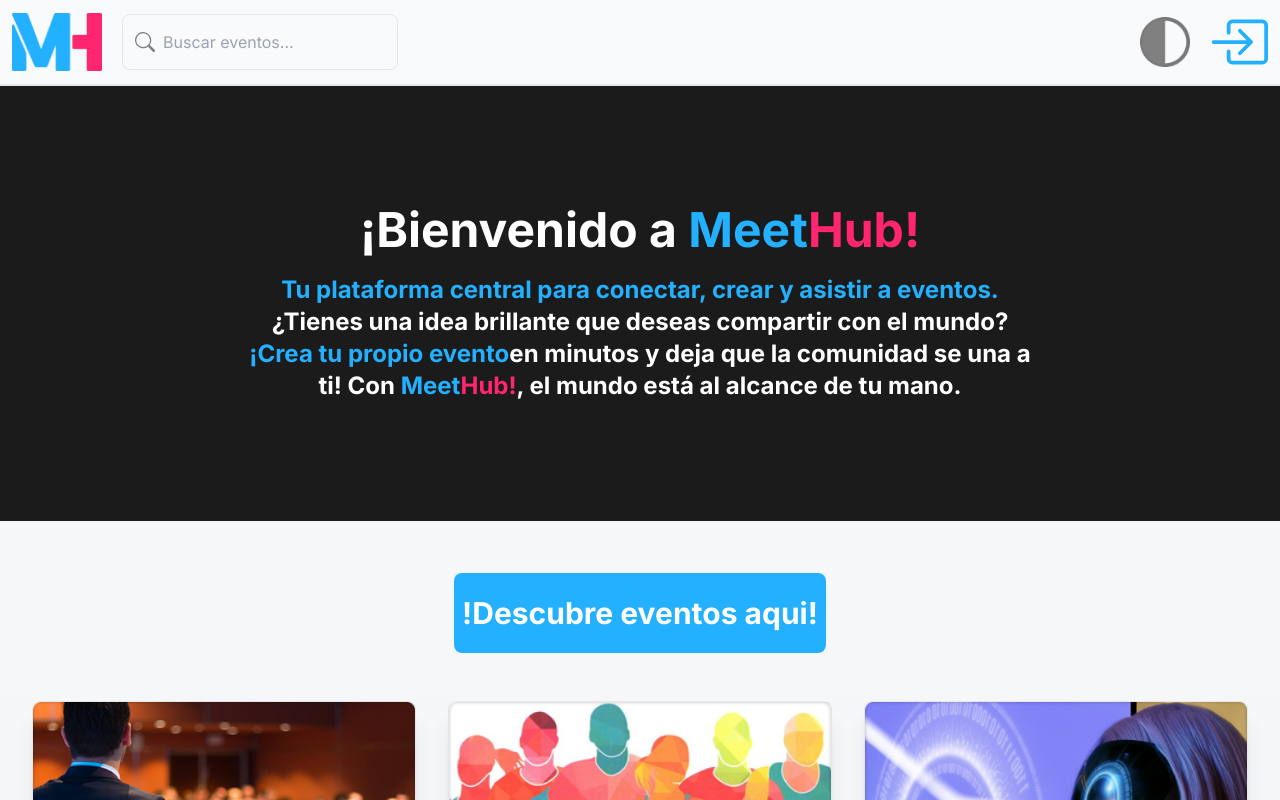
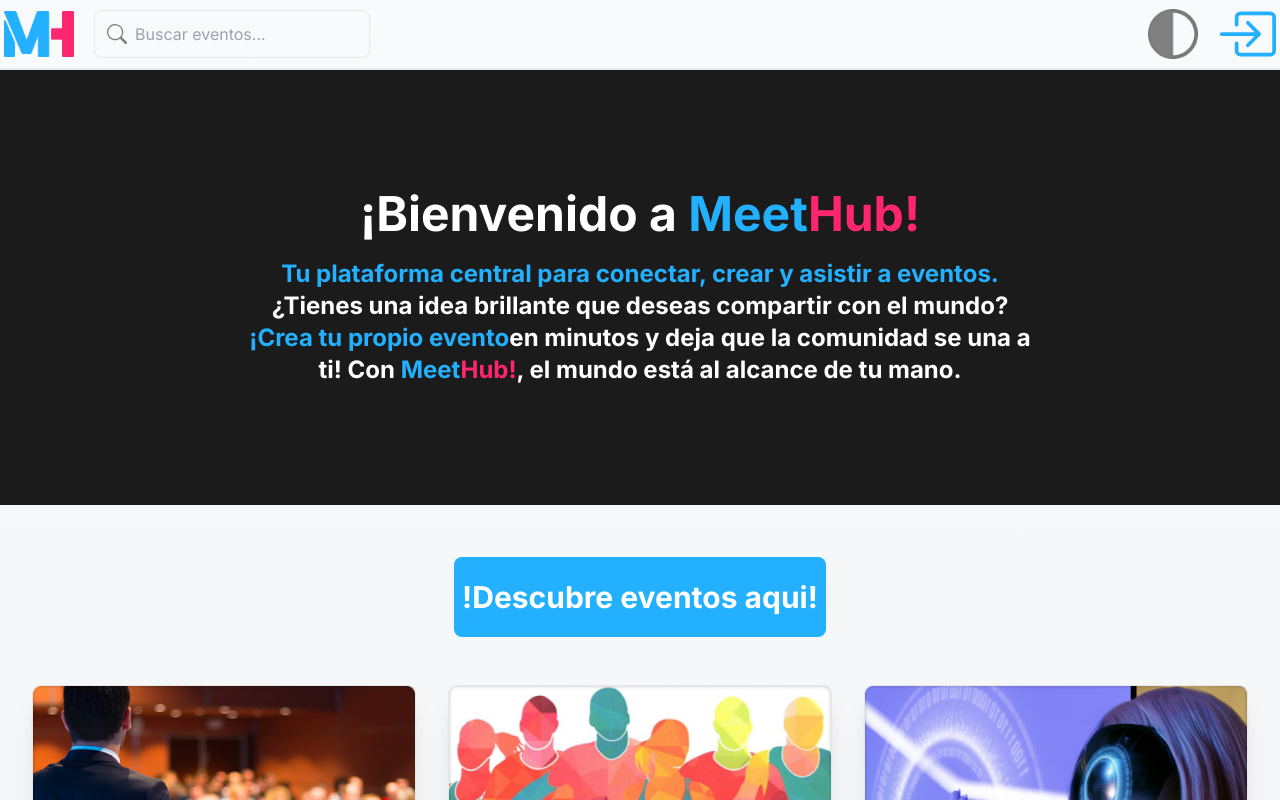
Before and after one commit to No-Country/c16-27-n-node-react, a Next.js app: page / in a window 1280 px wide. Shown: the top 800 px of the page. Built offline with nearby package versions, Linux system fonts and the light colour scheme.

Commit message:
Update NavBar height

```diff
--- a/src/app/components/NabBar.jsx
+++ b/src/app/components/NabBar.jsx
@@ -3,16 +3,16 @@ import Image from 'next/image';
 
 const NabBar = () => {
   return (
-    <div className='border-b-2 flex justify-between p-3 '>
+    <div className='border-b-2 flex justify-between p-1 '>
       <div className='flex items-center'>
         <Image
           src='/meethub-logo.png'
           alt='navbar-logo'
-          width={90}
+          width={70}
           height={60}
           className='mr-5'
         />
-        <div className='flex items-center border rounded-lg h-14'>
+        <div className='flex items-center border rounded-lg h-12'>
           <Image
             src='/searchIcon.svg'
             alt='searchIcon'
```
